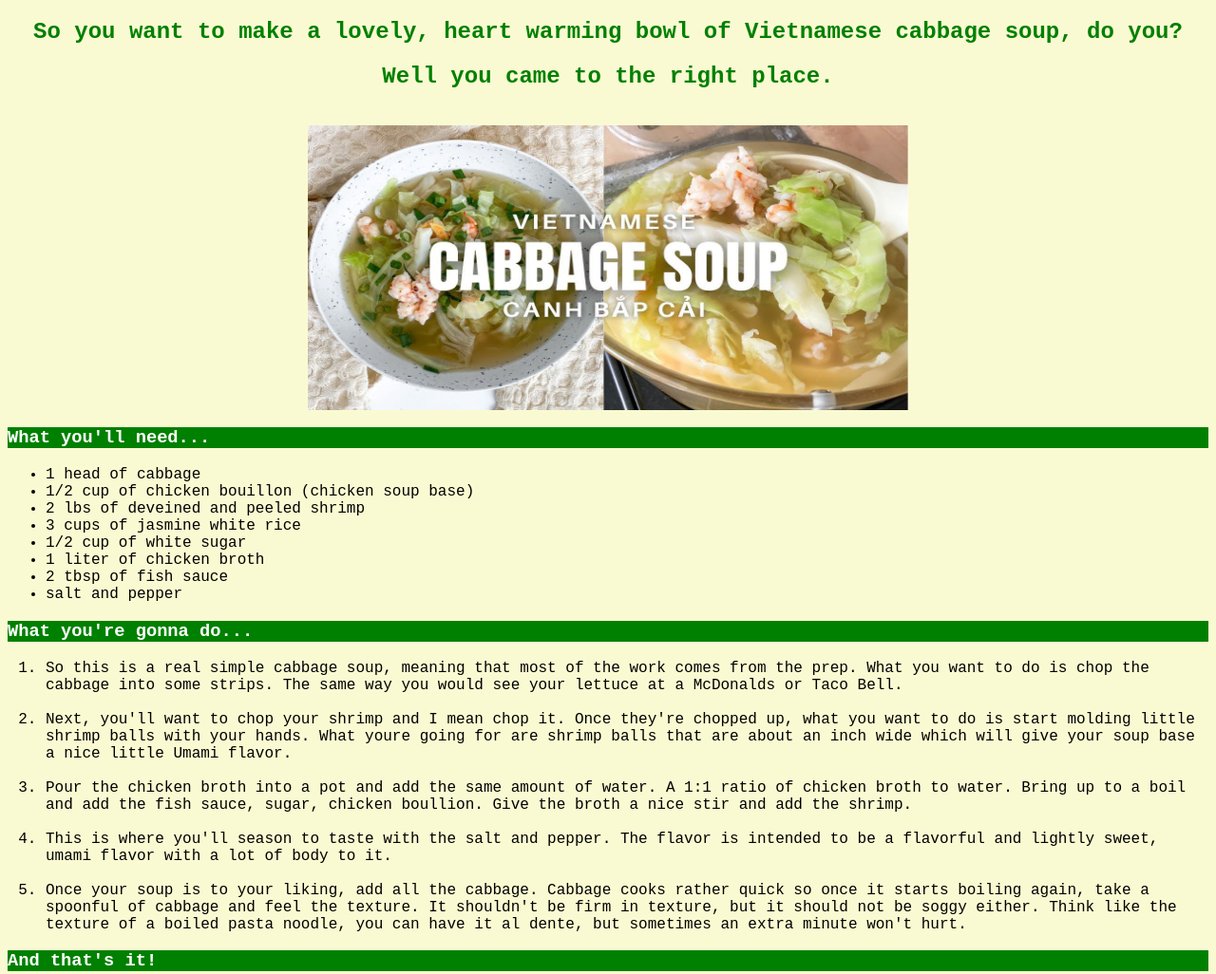
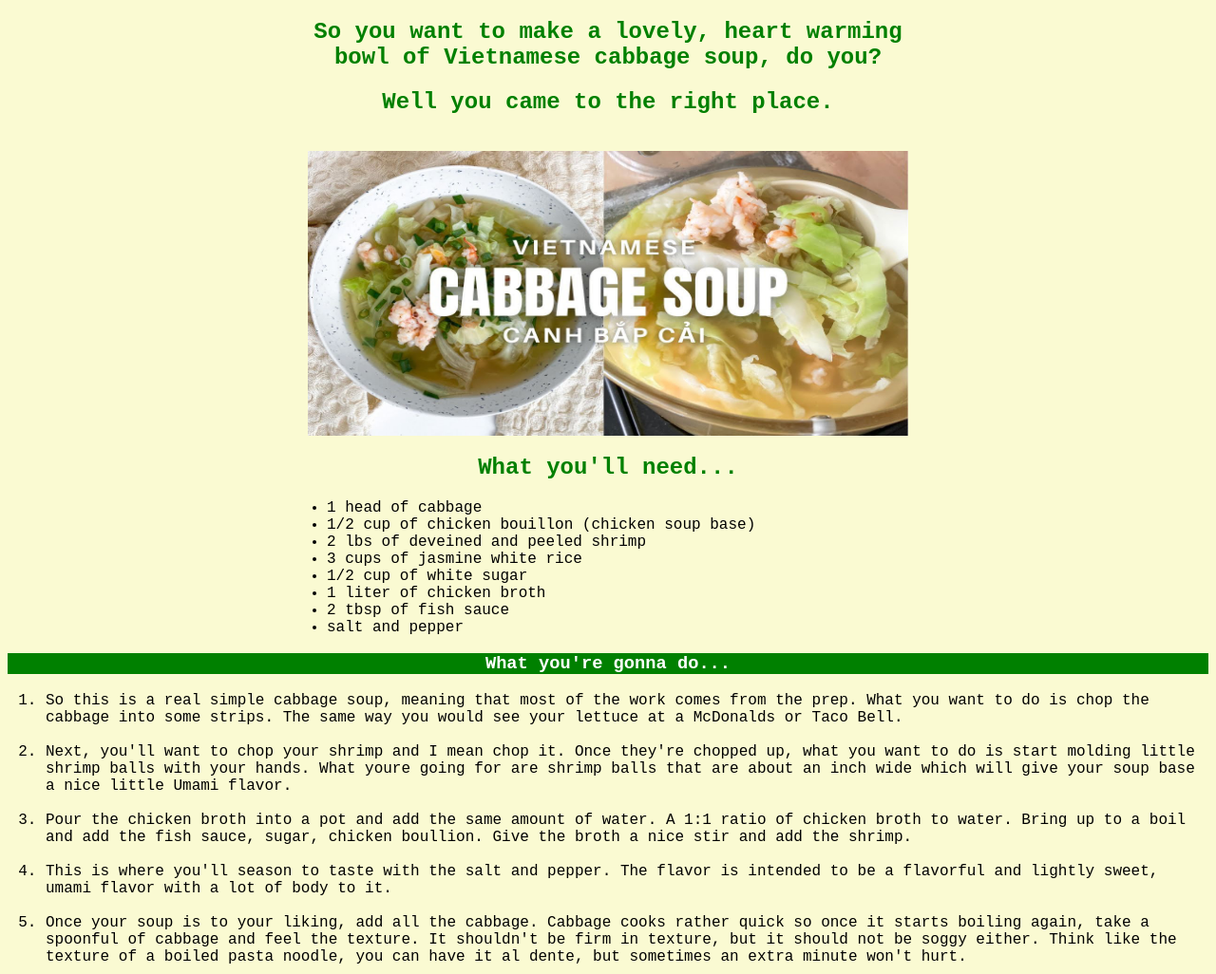
Before and after one commit to kevnhoang/HowToMakeCanh, a plain HTML site: page index.html in a window 1280 px wide. Shown: the top 1026 px of the page at 95% size. Drawn offline with Linux system fonts and the light colour scheme.

Commit message:
improved padding and scannability

```diff
--- a/index.css
+++ b/index.css
@@ -12,10 +12,11 @@ h2  {
     text-align: center;
 }
 
-h3  {
+h3, .text-align-center  {
     color: white;
     background-color: green;
     font-weight: bold;
+    text-align: center;
 }
 
 .center {
--- a/index.html
+++ b/index.html
@@ -7,13 +7,19 @@
      <link rel="stylesheet" href="index.css">
 </head>
 <body>
+
+<div class="center">
     <h2>So you want to make a lovely, heart warming bowl of Vietnamese cabbage soup, do you?</h2>
     <h2>Well you came to the right place.</h2>
+</div>
+
     <br>
 
+
+
     <img src="images/photo_of_canh.jpeg" height="300" width="600" class="center">
-    <h3>What you'll need...</h3>
-    <ul>
+    <h2 class="center">What you'll need...</h2>
+    <ul class="center">
         <li>1 head of cabbage</li>
         <li>1/2 cup of chicken bouillon (chicken soup base)</li>
         <li>2 lbs of deveined and peeled shrimp</li>
@@ -24,7 +30,7 @@
         <li>salt and pepper</li>
     </ul>
 
-<h3>What you're gonna do...</h3>
+<h3 class="text-align-center">What you're gonna do...</h3>
 
     <ol>
         <li>So this is a real simple cabbage soup, meaning that most of the work comes from the prep.
```
